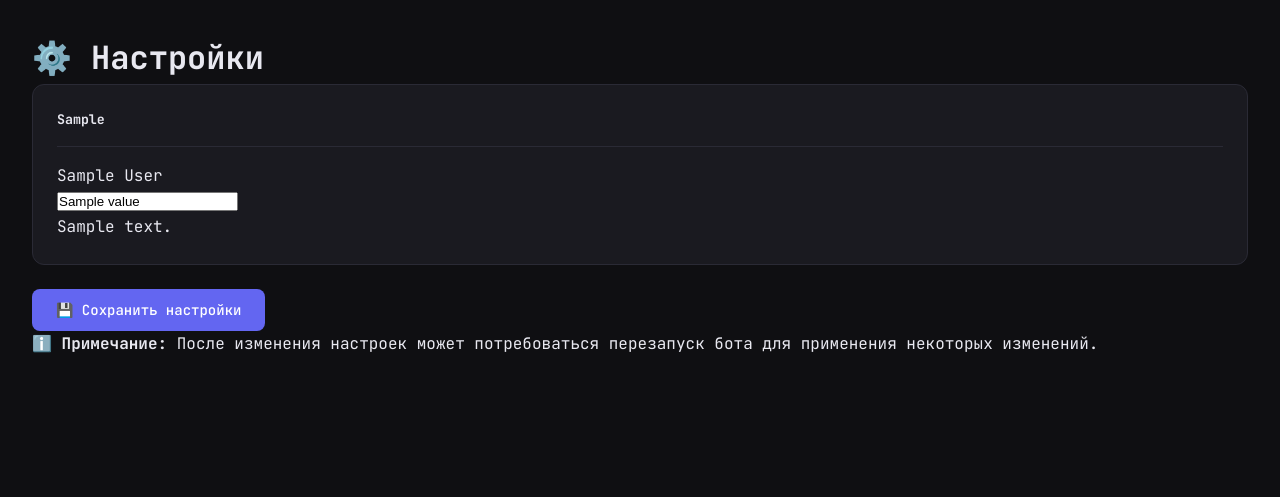
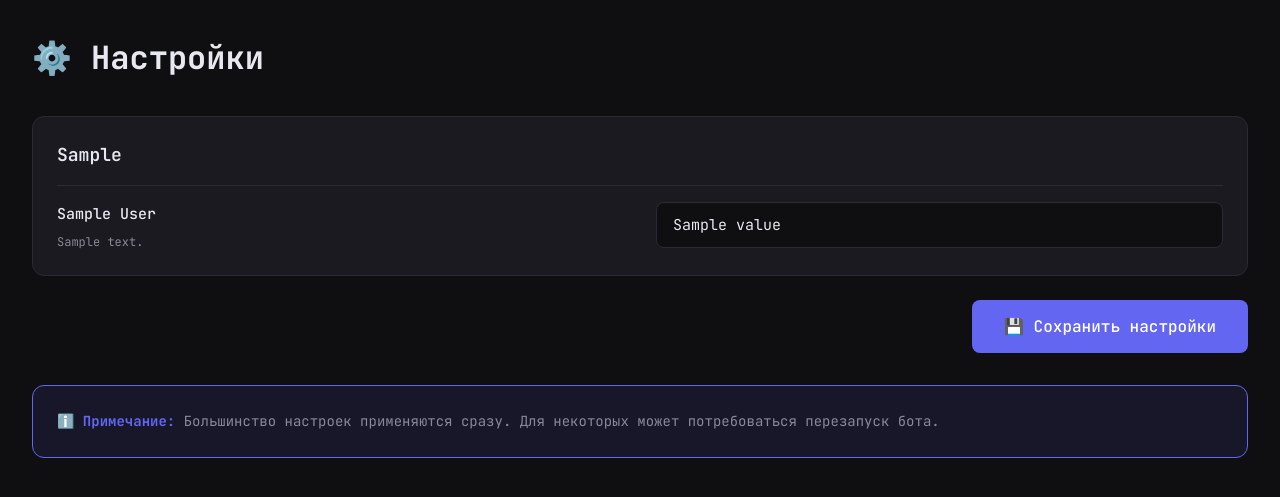
Before and after one commit to ivankolokolov/photo28, a FastAPI app: template src/admin/templates/settings.html in a window 1280 px wide. Shown: the part 71-568 px from the top of the page. Run offline with FastAPI, Linux system fonts and the light colour scheme; the template is opened without the code that fills it: most values are stand-ins (such as "Sample title", 1, 10 or a date in 2020); parts of the project's set-up code (start-up, migrations or seed data) failed here and were passed over.

Commit message:
update settings

```diff
--- a/src/admin/app.py
+++ b/src/admin/app.py
@@ -356,6 +356,46 @@ async def create_promocode(
     return RedirectResponse("/promocodes", status_code=303)
 
 
+@app.post("/promocodes/{promo_id}/delete")
+async def delete_promocode(request: Request, promo_id: int):
+    """Удаление промокода."""
+    if not check_auth(request):
+        return RedirectResponse("/login", status_code=303)
+
+    async with async_session() as session:
+        from sqlalchemy import select
+        from src.models.promocode import Promocode
+
+        result = await session.execute(select(Promocode).where(Promocode.id == promo_id))
+        promo = result.scalar_one_or_none()
+
+        if promo:
+            await session.delete(promo)
+            await session.commit()
+
+    return RedirectResponse("/promocodes", status_code=303)
+
+
+@app.post("/promocodes/{promo_id}/toggle")
+async def toggle_promocode(request: Request, promo_id: int):
+    """Включение/отключение промокода."""
+    if not check_auth(request):
+        return RedirectResponse("/login", status_code=303)
+
+    async with async_session() as session:
+        from sqlalchemy import select
+        from src.models.promocode import Promocode
+
+        result = await session.execute(select(Promocode).where(Promocode.id == promo_id))
+        promo = result.scalar_one_or_none()
+
+        if promo:
+            promo.is_active = not promo.is_active
+            await session.commit()
+
+    return RedirectResponse("/promocodes", status_code=303)
+
+
 # === Настройки ===
 
 SETTING_GROUPS = {
--- a/src/admin/templates/settings.html
+++ b/src/admin/templates/settings.html
@@ -1,55 +1,53 @@
 {% extends "base.html" %}
 
-{% block title %}Настройки{% endblock %}
+{% block title %}Настройки — Photo28 Admin{% endblock %}
 
 {% block content %}
-<div class="d-flex justify-content-between align-items-center mb-4">
-    <h1>⚙️ Настройки</h1>
-</div>
+<h1 style="margin-bottom: 2rem;">⚙️ Настройки</h1>
 
 {% if saved %}
-<div class="alert alert-success alert-dismissible fade show" role="alert">
-    ✅ Настройки сохранены!
-    <button type="button" class="btn-close" data-bs-dismiss="alert"></button>
+<div class="card" style="background: rgba(16, 185, 129, 0.1); border-color: var(--success); margin-bottom: 1.5rem;">
+    <p style="margin: 0; color: var(--success);">✅ Настройки сохранены!</p>
 </div>
 {% endif %}
 
 <form method="POST" action="/settings">
     {% for group_key, settings_list in grouped_settings.items() %}
-    <div class="card mb-4">
+    <div class="card">
         <div class="card-header">
-            <h5 class="mb-0">{{ group_names.get(group_key, group_key) }}</h5>
+            <h2 class="card-title">{{ group_names.get(group_key, group_key) }}</h2>
         </div>
-        <div class="card-body">
+
+        <div class="settings-list">
             {% for setting in settings_list %}
-            <div class="mb-3 row">
-                <label for="setting_{{ setting.key }}" class="col-sm-4 col-form-label">
-                    {{ setting.display_name }}
-                </label>
-                <div class="col-sm-8">
+            <div class="setting-item">
+                <div class="setting-label">
+                    <label for="setting_{{ setting.key }}">{{ setting.display_name }}</label>
+                    {% if setting.description %}
+                    <span class="setting-description">{{ setting.description }}</span>
+                    {% endif %}
+                </div>
+                <div class="setting-input">
                     {% if setting.key == 'preview_mode' %}
-                    <select class="form-select" id="setting_{{ setting.key }}" name="setting_{{ setting.key }}">
+                    <select class="form-input" id="setting_{{ setting.key }}" name="setting_{{ setting.key }}">
                         <option value="thumbnail" {% if setting.value == 'thumbnail' %}selected{% endif %}>
-                            thumbnail — показывать как фото (медленнее)
+                            thumbnail — как фото
                         </option>
                         <option value="document" {% if setting.value == 'document' %}selected{% endif %}>
-                            document — показывать как документ (быстрее)
+                            document — как документ
                         </option>
                     </select>
                     {% elif setting.value_type.value == 'boolean' %}
-                    <select class="form-select" id="setting_{{ setting.key }}" name="setting_{{ setting.key }}">
+                    <select class="form-input" id="setting_{{ setting.key }}" name="setting_{{ setting.key }}">
                         <option value="true" {% if setting.value.lower() in ['true', '1', 'yes', 'да'] %}selected{% endif %}>Да</option>
                         <option value="false" {% if setting.value.lower() not in ['true', '1', 'yes', 'да'] %}selected{% endif %}>Нет</option>
                     </select>
                     {% elif setting.value_type.value == 'text' %}
-                    <textarea class="form-control" id="setting_{{ setting.key }}" name="setting_{{ setting.key }}" rows="3">{{ setting.value }}</textarea>
+                    <textarea class="form-input" id="setting_{{ setting.key }}" name="setting_{{ setting.key }}" rows="3">{{ setting.value }}</textarea>
                     {% elif setting.value_type.value == 'integer' %}
-                    <input type="number" class="form-control" id="setting_{{ setting.key }}" name="setting_{{ setting.key }}" value="{{ setting.value }}">
+                    <input type="number" class="form-input" id="setting_{{ setting.key }}" name="setting_{{ setting.key }}" value="{{ setting.value }}">
                     {% else %}
-                    <input type="text" class="form-control" id="setting_{{ setting.key }}" name="setting_{{ setting.key }}" value="{{ setting.value }}">
-                    {% endif %}
-                    {% if setting.description %}
-                    <div class="form-text text-muted">{{ setting.description }}</div>
+                    <input type="text" class="form-input" id="setting_{{ setting.key }}" name="setting_{{ setting.key }}" value="{{ setting.value }}">
                     {% endif %}
                 </div>
             </div>
@@ -58,14 +56,83 @@
     </div>
     {% endfor %}
 
-    <div class="d-grid gap-2 d-md-flex justify-content-md-end">
-        <button type="submit" class="btn btn-primary btn-lg">
+    <div style="display: flex; justify-content: flex-end; margin-top: 1rem;">
+        <button type="submit" class="btn btn-primary" style="padding: 1rem 2rem; font-size: 1rem;">
             💾 Сохранить настройки
         </button>
     </div>
 </form>
 
-<div class="alert alert-info mt-4">
-    <strong>ℹ️ Примечание:</strong> После изменения настроек может потребоваться перезапуск бота для применения некоторых изменений.
+<div class="card" style="background: rgba(99, 102, 241, 0.1); border-color: var(--accent); margin-top: 2rem;">
+    <p style="margin: 0; color: var(--text-muted); font-size: 0.875rem;">
+        <strong style="color: var(--accent);">ℹ️ Примечание:</strong>
+        Большинство настроек применяются сразу. Для некоторых может потребоваться перезапуск бота.
+    </p>
 </div>
+
+<style>
+.settings-list {
+    display: flex;
+    flex-direction: column;
+    gap: 1.5rem;
+}
+
+.setting-item {
+    display: grid;
+    grid-template-columns: 1fr 1fr;
+    gap: 2rem;
+    align-items: start;
+    padding-bottom: 1.5rem;
+    border-bottom: 1px solid var(--border);
+}
+
+.setting-item:last-child {
+    padding-bottom: 0;
+    border-bottom: none;
+}
+
+.setting-label {
+    display: flex;
+    flex-direction: column;
+    gap: 0.5rem;
+}
+
+.setting-label label {
+    font-weight: 500;
+    font-size: 0.9375rem;
+    color: var(--text);
+}
+
+.setting-description {
+    font-size: 0.75rem;
+    color: var(--text-muted);
+    line-height: 1.4;
+}
+
+.setting-input {
+    width: 100%;
+}
+
+.setting-input .form-input {
+    width: 100%;
+    padding: 0.75rem 1rem;
+    font-size: 0.9375rem;
+}
+
+.setting-input select.form-input {
+    cursor: pointer;
+}
+
+.setting-input textarea.form-input {
+    min-height: 100px;
+    resize: vertical;
+}
+
+@media (max-width: 768px) {
+    .setting-item {
+        grid-template-columns: 1fr;
+        gap: 0.75rem;
+    }
+}
+</style>
 {% endblock %}
```
Also changed, not shown: src/admin/templates/promocodes.html (+12 -1 lines).
